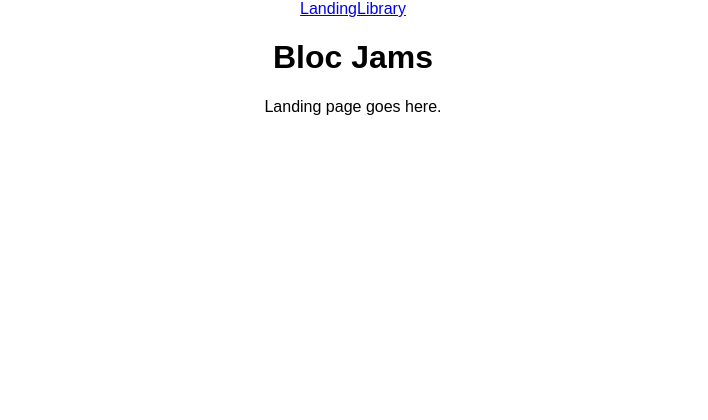
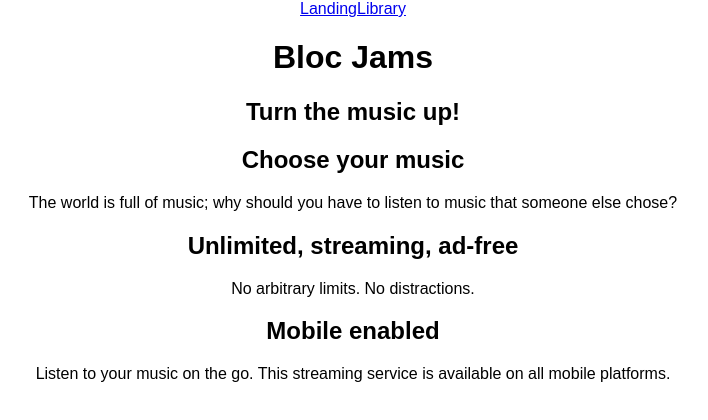
Before and after one commit to finnwhite/bloc.io_wdt_bloc-jams-react, a React (Create React App) app: page / in a window 1280 px wide. Shown: the top 420 px of the page, without its empty margins (287-995 px from the left). Built offline with nearby package versions, Linux system fonts and the light colour scheme.

Commit message:
Add Landing page content
Completes Bloc Jams React > CP04 Components: Landing

Resolves: #1

```diff
--- a/src/components/Landing.js
+++ b/src/components/Landing.js
@@ -4,7 +4,24 @@ class Landing extends Component {
   render() {
     return (
       <section className="landing">
-        Landing page goes here.
+
+        <h1 className="hero-title">Turn the music up!</h1>
+
+        <section className="selling-points">
+          <div className="point">
+            <h2 className="point-title">Choose your music</h2>
+            <p className ="point-description">The world is full of music; why should you have to listen to music that someone else chose?</p>
+          </div>
+          <div className="point">
+            <h2 className="point-title">Unlimited, streaming, ad-free</h2>
+            <p className ="point-description">No arbitrary limits. No distractions.</p>
+          </div>
+          <div className="point">
+            <h2 className="point-title">Mobile enabled</h2>
+            <p className ="point-description">Listen to your music on the go. This streaming service is available on all mobile platforms.</p>
+          </div>
+        </section>
+
       </section>
     );
   }
```
